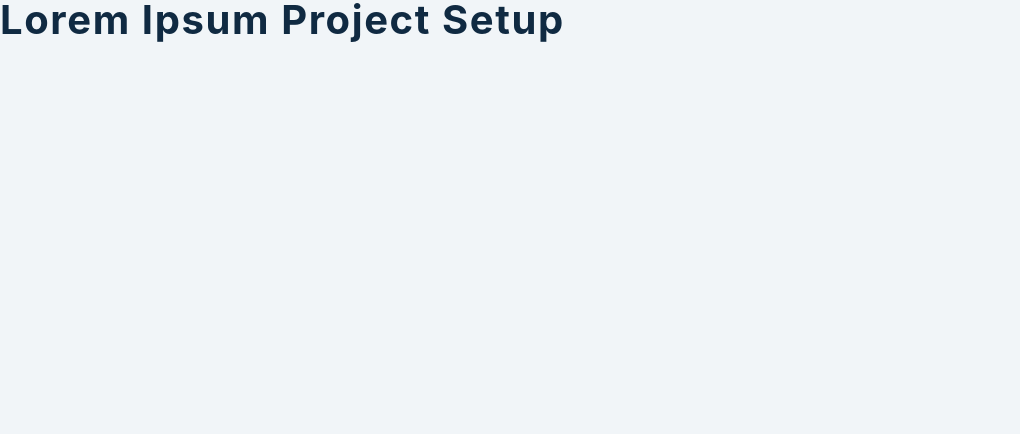
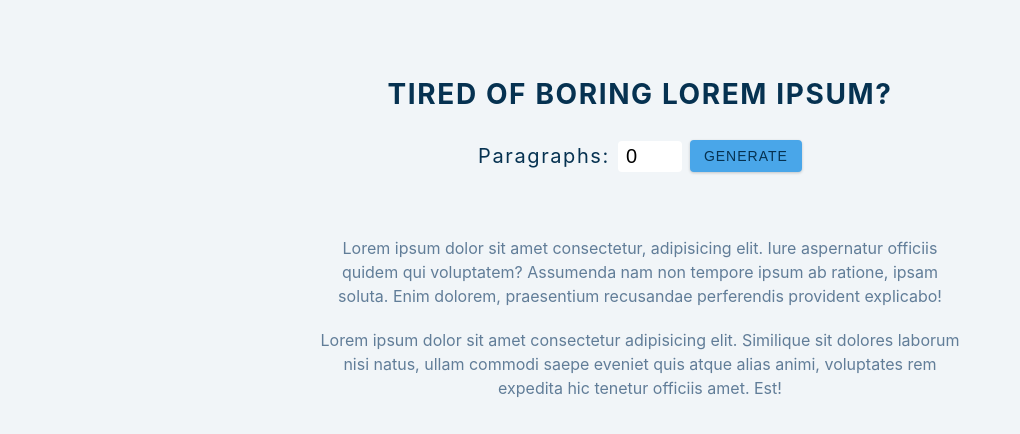
Before and after one commit to hungbui7690/react-tutorials, a React (Vite) app in the folder client/: page / in a window 1280 px wide. Shown: the top 434 px of the page, without its empty margins (0-1020 px from the left). Built offline with nearby package versions, Linux system fonts and the light colour scheme.

Commit message:
Lorem: Structure

```diff
--- a/client/src/App.jsx
+++ b/client/src/App.jsx
@@ -1,12 +1,63 @@
 /*
-  Lorem: Initial Setup
+  Lorem: Structure
+  - in our project, if we enter negative value > generate only 1 paragraph, and maximum is 8 paragraphs > because in data.js file, we just have only an array of 8 paragraphs
+
+  - States:
+    + count: how many paragraphs that we want
+    + text: or paragraphs > array of paragraphs
+
+  (***) Again: when we add "value" and "onchange" on inputs > they become "controlled inputs"
+
 */
 
 import React, { useState } from 'react'
 import data from './data'
 
 function App() {
-  return <h2>lorem ipsum project setup</h2>
+  // (1) setup states
+  const [count, setCount] = useState(0)
+  const [text, setText] = useState([])
+
+  // (2)
+  const handleSubmit = (e) => {
+    e.preventDefault()
+    console.log('hello world')
+  }
+
+  // (3)
+  return (
+    <section className='section-center'>
+      <h3>tired of boring lorem ipsum? </h3>
+      <form className='lorem-form' onSubmit={handleSubmit}>
+        <label htmlFor='amount'>Paragraphs: </label>
+        <input
+          type='number'
+          name='amount'
+          id='amount'
+          value={count}
+          onChange={(e) => setCount(e.target.value)}
+        />
+        <button type='submit' className='btn'>
+          Generate
+        </button>
+      </form>
+
+      {/* dummy data for initial render only */}
+      <article className='lorem-text'>
+        <p>
+          Lorem ipsum dolor sit amet consectetur, adipisicing elit. Iure
+          aspernatur officiis quidem qui voluptatem? Assumenda nam non tempore
+          ipsum ab ratione, ipsam soluta. Enim dolorem, praesentium recusandae
+          perferendis provident explicabo!
+        </p>
+        <p>
+          Lorem ipsum dolor sit amet consectetur adipisicing elit. Similique sit
+          dolores laborum nisi natus, ullam commodi saepe eveniet quis atque
+          alias animi, voluptates rem expedita hic tenetur officiis amet. Est!
+        </p>
+      </article>
+    </section>
+  )
 }
 
 export default App
```
